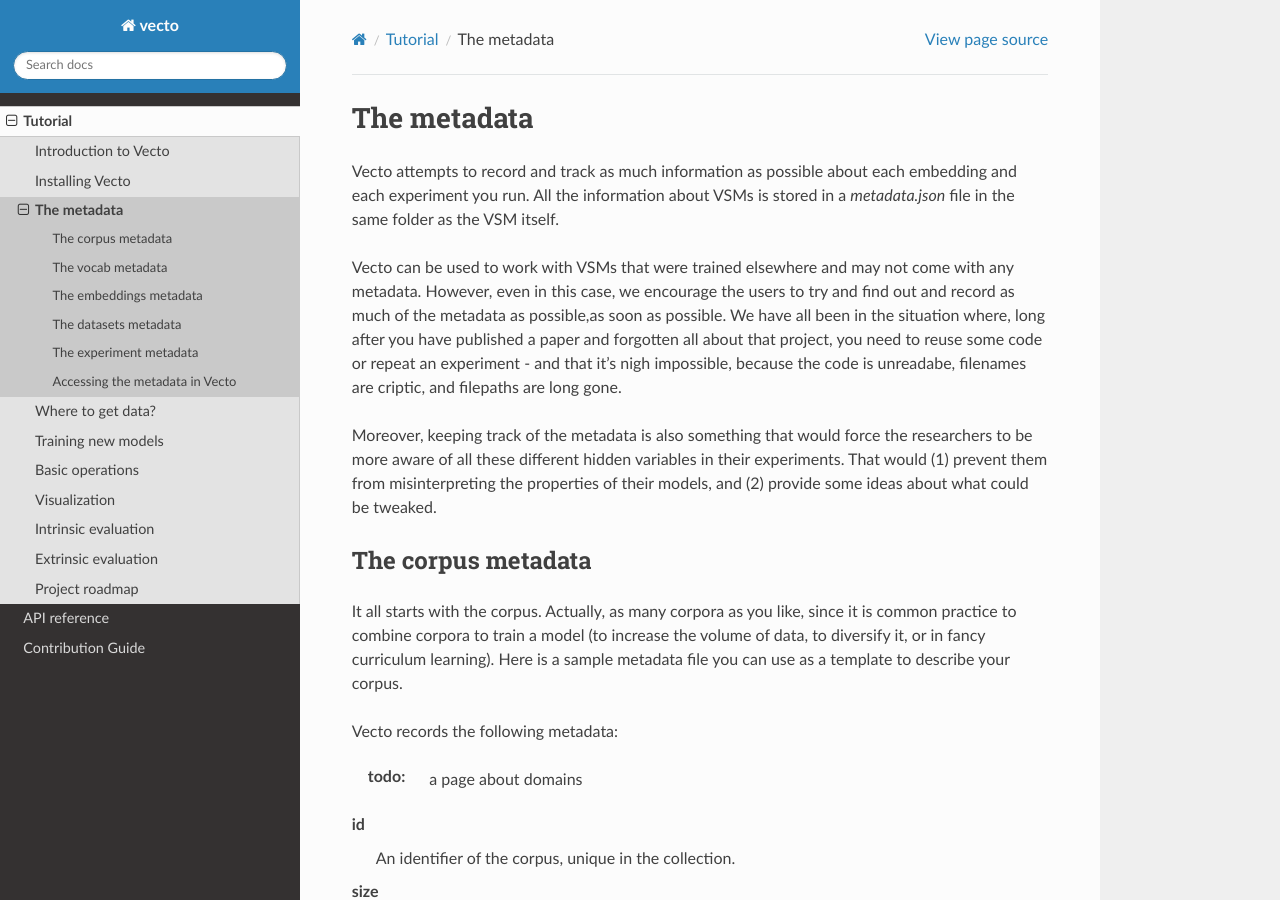
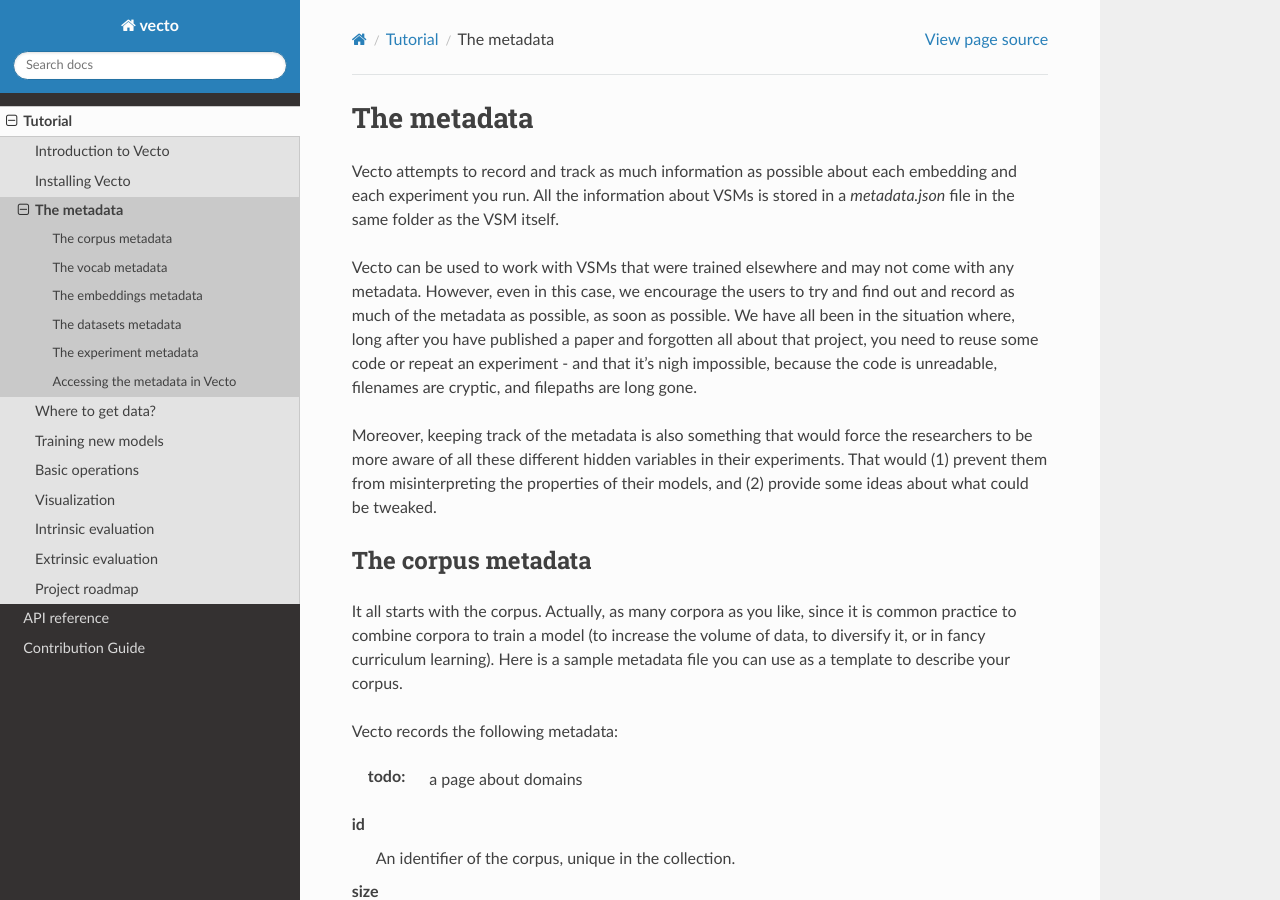
Before and after one commit to vecto-ai/vecto, a Sphinx documentation site: the page built from docs/source/tutorial/metadata.rst, in a window 1280 px wide and 900 px high. Built offline with Sphinx 7.4.7 and the Read the Docs theme 2.0.0, drawn with Linux system fonts in a browser that asks for light colours; some of the changed text lies outside the part shown.

Commit message:
Fix typos in tutorial/metadata.rst

```diff
--- a/docs/source/tutorial/metadata.rst
+++ b/docs/source/tutorial/metadata.rst
@@ -6,7 +6,7 @@
 
 Vecto attempts to record and track as much information as possible about each embedding and each experiment you run. All the information about VSMs is stored in a `metadata.json` file in the same folder as the VSM itself.
 
-Vecto can be used to work with VSMs that were trained elsewhere and may not come with any metadata. However, even in this case, we encourage the users to try and find out and record as much of the metadata as possible,as soon as possible. We have all been in the situation where, long after you have published a paper and forgotten all about that project, you need to reuse some code or repeat an experiment - and that it's nigh impossible, because the code is unreadabe, filenames are criptic, and filepaths are long gone.
+Vecto can be used to work with VSMs that were trained elsewhere and may not come with any metadata. However, even in this case, we encourage the users to try and find out and record as much of the metadata as possible, as soon as possible. We have all been in the situation where, long after you have published a paper and forgotten all about that project, you need to reuse some code or repeat an experiment - and that it's nigh impossible, because the code is unreadable, filenames are cryptic, and filepaths are long gone.
 
 Moreover, keeping track of the metadata is also something that would force the researchers to be more aware of all these different hidden variables in their experiments. That would (1) prevent them from misinterpreting the properties of their models, and (2) provide some ideas about what could be tweaked.
 
@@ -82,10 +82,10 @@
    syntactic_parsing
       The syntactic parser that was used, if any (URL or path to the script, name, version).
 
-   Semantic_parsing
+   semantic_parsing
       The semantic parser that was used, if any (URL or path to the script, name, version).
 
-   Other_preprocessing
+   other_preprocessing
       Any other pre-processing that was performed, if any (URL or path to the script, name, version).
 
 :todo: the format section should link to the input of embedding models
@@ -260,7 +260,7 @@
       The task for which the dataset is applicable, such as **word_analogy** or **word_relatedness**.
 
    language
-      A list containing the language codes for the corpus. There will be just one entry in case of monolingual corpora (e.g. _["en"]_), and for parallel or multilingual corpora there will be several (_["en", "de"]_).
+      A list containing the language codes for the corpus. There will be just one entry in case of monolingual corpora (e.g. ["en"]), and for parallel or multilingual corpora there will be several (["en", "de"]).
 
    name
       The (preferably short) name of the dataset, such as **WordSim353**.
@@ -278,7 +278,7 @@
       The source of the resource (e.g. a modification of another dataset, or something created by the authors from scratch or on the basis of some data that was not previously used for the same task).
 
    project_page
-      The URL of the page describing the dataset (if any)
+      The URL of the page describing the dataset (if any).
 
    version
       The version of the dataset (useful when you are developing one).
```
